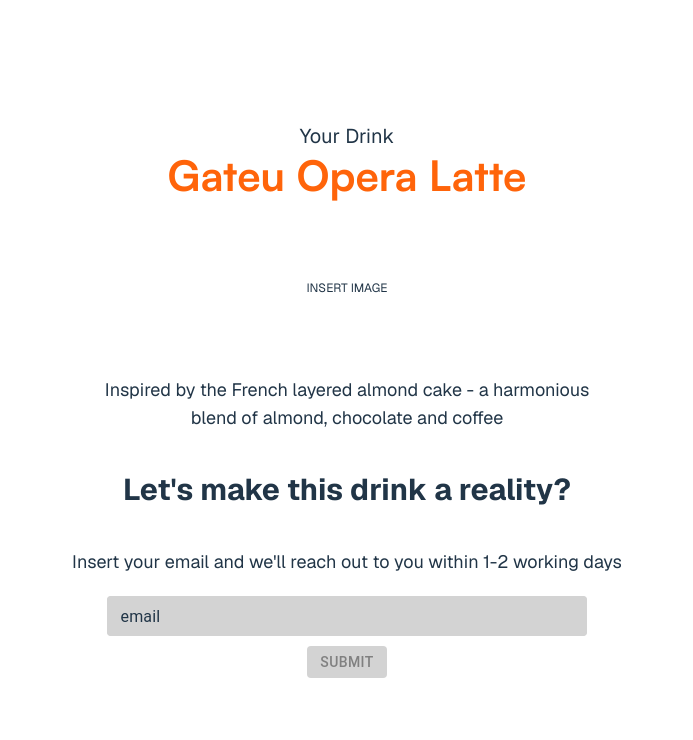
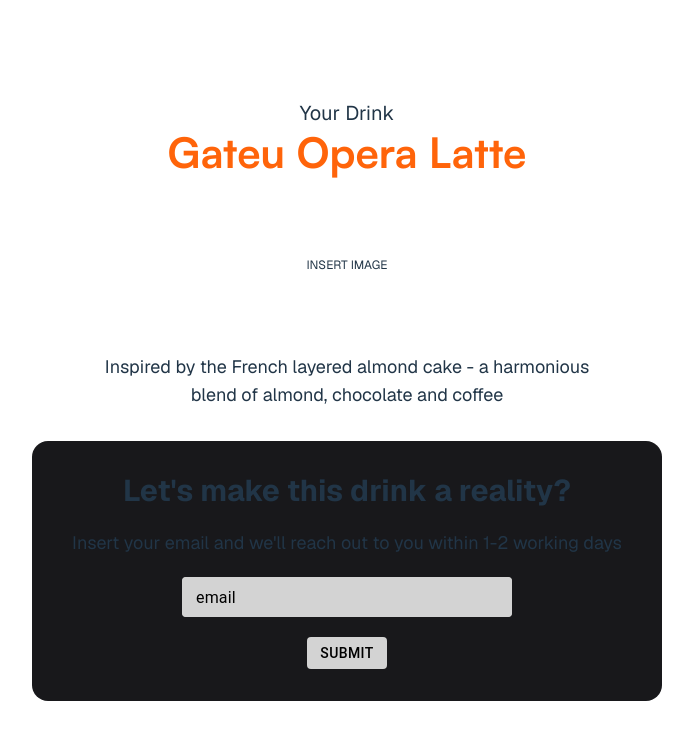
Before and after one commit to reallyAD/microSite-frontend, a React (Vite) app: page /drink-result in a window 1280 px wide. Shown: the top 740 px of the page, without its empty margins (293-986 px from the left). Built offline with nearby package versions, Linux system fonts and the light colour scheme.

Commit message:
ui amendments

```diff
--- a/src/components/CircularArrowButton.jsx
+++ b/src/components/CircularArrowButton.jsx
@@ -7,7 +7,7 @@ function CircularArrowButton({onClick, disabled}) {
     <IconButton
       sx={{
         backgroundColor: disabled ? 'lightgray' : '#FF640A', // Gray background when disabled
-        color: 'white',
+        color: disabled ? 'black' : 'white',
         borderRadius: '50%',
         width: 56,
         height: 56,
--- a/src/pages/drinkResult/DrinkResult.jsx
+++ b/src/pages/drinkResult/DrinkResult.jsx
@@ -36,7 +36,8 @@ function DrinkResult() {
                     <span className="text-lg text-center">{drinkDetails.description}</span>
                 </div>
 
-                <span className="my-10 font-bold text-3xl"> Let's make this drink a reality?</span>
+                <div className="flex flex-col items-center bg-zinc-900 px-10 py-8 rounded-2xl mt-8">
+                    <span className="font-bold text-3xl mb-5"> Let's make this drink a reality?</span>
                     <span className="mb-5 text-lg">Insert your email and we'll reach out to you within 1-2 working days</span>
                     <TextField className="mt-4 mb-4"
                             sx={{
@@ -59,7 +60,7 @@ function DrinkResult() {
                                     },
                                 },
                                 '& .MuiInputLabel-root': {
-                                color: isFilled ? '#FF640A' : 'inherit', // Label color based on isFilled
+                                    color: isFilled ? '#FF640A' : 'black', // Label color based on isFilled
                                 },
                                 '& .MuiInputLabel-root.Mui-focused': {
                                     color: isFilled ? '#FF640A' : 'inherit', // Override default blue label when focused
@@ -78,12 +79,14 @@ function DrinkResult() {
                             color: isFilled ? 'white' : 'red',
                             width: '10%',
                             height: '32px',
+                            marginTop: '10px',
+                            padding: '8px 40px',
                             '&:hover': {
                                 backgroundColor: isFilled ?  '#A04000' : 'lightgray',
                             },
                             '&.Mui-disabled': {
                                 backgroundColor: 'lightgray', // Ensure the button is visible when disabled
-                            color: 'gray', // Adjust text color for disabled state
+                                color: 'black', // Adjust text color for disabled state
                             },
                         }}
                         disabled={!isFilled}
@@ -92,6 +95,7 @@ function DrinkResult() {
                     </Button>
                 </div>
             </div>
+        </div>
      </>
     )
   }
--- a/src/pages/drinkResultConfirmation/DrinkResultConfirmation.jsx
+++ b/src/pages/drinkResultConfirmation/DrinkResultConfirmation.jsx
@@ -88,7 +88,7 @@ function DrinkResultConfirmation() {
         <div className="w-full max-w-4xl flex justify-between">
 
           {/* Left column */}
-          <div className="flex flex-col items-center">
+          <div className="flex flex-col items-center mt-20">
             <span className="font-bold text-3xl">Your Drink</span>
             <img src={orangebottle} alt="Generated Drink" className="w-72 h-auto mt-4 rotate-15" />
             <h2 className="text-3xl font-bold text-deepOrange ">
@@ -97,7 +97,7 @@ function DrinkResultConfirmation() {
           </div>
 
           {/* Right column */}
-          <div className="w-1/2 text-center space-y-10 flex flex-col items-center">
+          <div className="w-1/2 text-center space-y-10 flex flex-col items-center rounded-2xl bg-zinc-900 p-8">
             <div className=" flex flex-col items-center">
               <span className="font-bold text-deepOrange mb-1 text-xl"> Description:</span>
               <span className="mt-1 text-lg">{drinkDetails.description}</span>
--- a/src/pages/personalDetails/PersonalDetails.jsx
+++ b/src/pages/personalDetails/PersonalDetails.jsx
@@ -34,12 +34,12 @@ function PersonalDetails() {
       <>
         <BackButton />
         <div className="h-screen text-3xl flex justify-center items-center">
-            <div className="flex-col ">
+            <div className="flex-col w-120">
                 <div className="flex flex-col items-center text-center">
-                    <h1 className="text-3xl font-bold">What is your name?</h1>
-                    <p className="mt-4 mb-2 text-lg">Every drink starts with a name</p>
+                    <h1 className="text-3xl font-bold mb-10">What is your name?</h1>
+                    <p className="mb-2 text-lg">Every drink starts with a name</p>
                 </div>
-                <div className="flex flex-row items-center gap-2">
+                <div className="flex flex-row ml-18 items-center gap-2">
                     <TextField
                         sx={{
                             backgroundColor: 'lightgray',
@@ -61,7 +61,7 @@ function PersonalDetails() {
                                 },
                             },
                             '& .MuiInputLabel-root': {
-                                color: isFilled ? '#FF640A' : 'inherit', // Label color based on isFilled
+                                color: isFilled ? '#FF640A' : 'black', // Label color based on isFilled
                             },
                             '& .MuiInputLabel-root.Mui-focused': {
                                 color: isFilled ? '#FF640A' : 'inherit', // Override default blue label when focused
```
Lines whose indentation alone changed are shown as unchanged.
